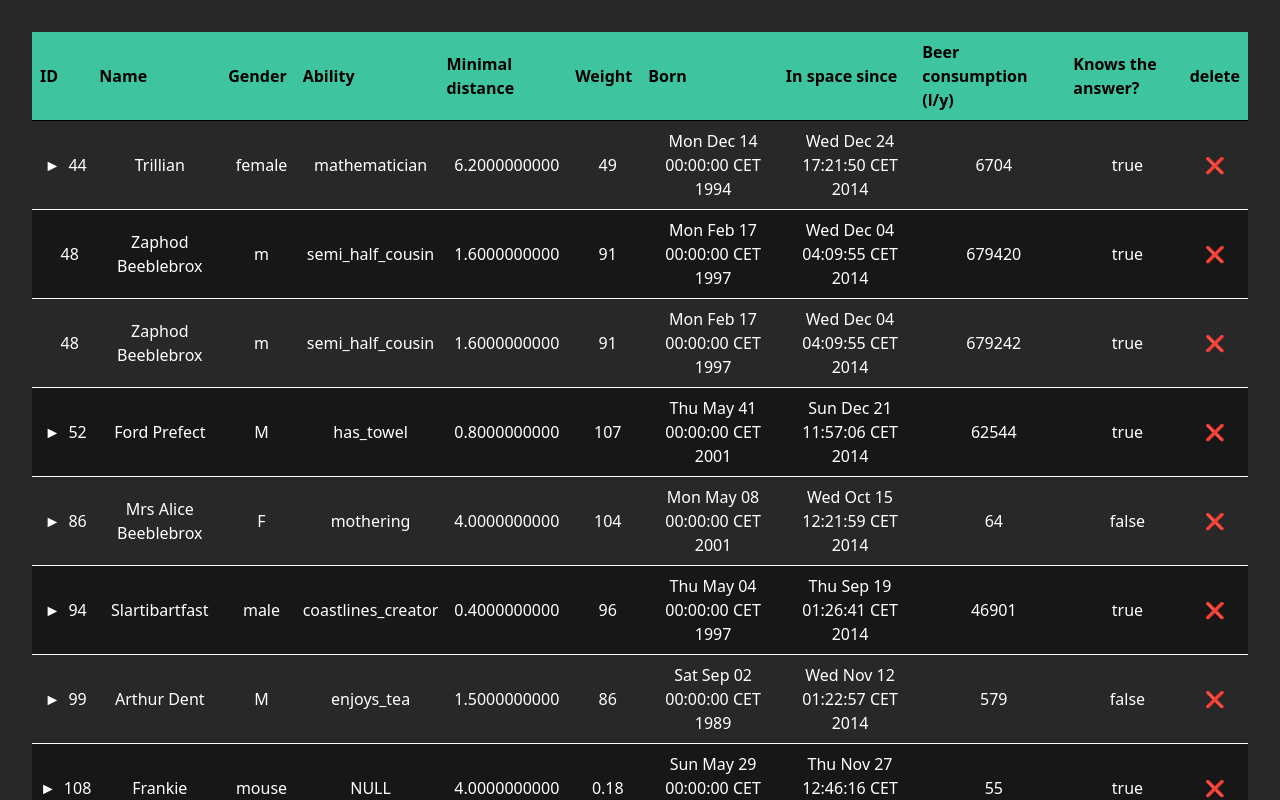
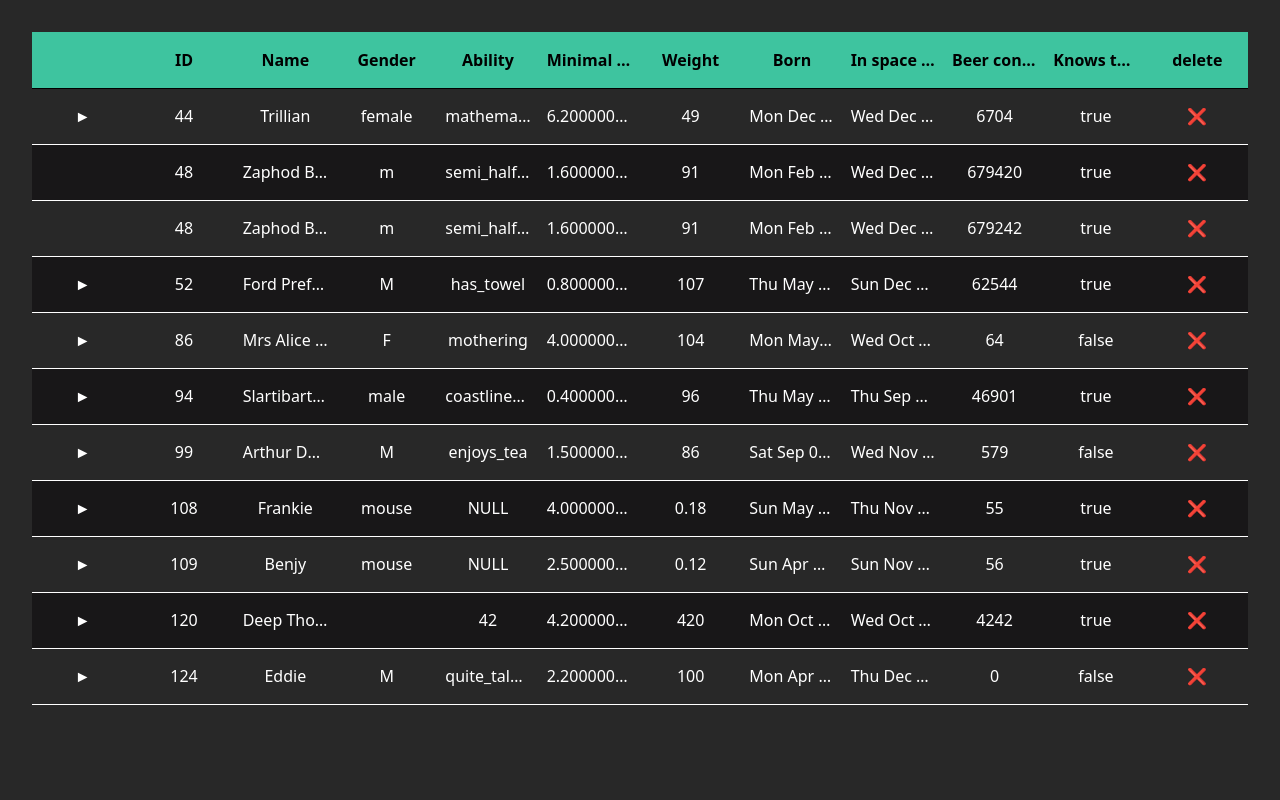
Before and after one commit to u4zarus/hierarchy-table, a React (Vite) app: page / in a window 1280 px wide. Shown: the top 800 px of the page. Built offline with nearby package versions, Linux system fonts and the light colour scheme.

Commit message:
Fix layout shifts

```diff
--- a/src/components/HierarchyTable/HierarchyTable.tsx
+++ b/src/components/HierarchyTable/HierarchyTable.tsx
@@ -9,14 +9,12 @@ const HierarchyTable = () => {
     const allMainHeaders = [...mainHeaders, "delete"];
 
     return (
-        <table className="w-full">
+        <table className="w-full table-fixed">
             <thead className="text-black">
                 <tr>
+                    <th className="p-2 border-b bg-primary"></th>
                     {allMainHeaders.map((header) => (
-                        <th
-                            key={header}
-                            className="p-2 border-b text-left bg-primary"
-                        >
+                        <th key={header} className="p-2 border-b bg-primary">
                             {header}
                         </th>
                     ))}
--- a/src/components/TableRow/TableRow.tsx
+++ b/src/components/TableRow/TableRow.tsx
@@ -27,7 +27,6 @@ const TableRow = ({ item, depth }: TableRowProps) => {
         removeItem(item.data.ID as string, item);
     };
 
-    const icon = hasChildren ? (isExpanded ? "▼" : "►") : "";
     const allKeys = Object.keys(item.data);
 
     return (
@@ -36,28 +35,30 @@ const TableRow = ({ item, depth }: TableRowProps) => {
                 className="cursor-pointer hover:bg-gray-900 odd:bg-surface-dark even:bg-surface-darker"
                 onClick={hasChildren ? toggleExpand : undefined}
             >
-                {allKeys.map((key, index) => {
+                {/* Icon column */}
+                <td className="py-2 border-b">
+                    {hasChildren && (
+                        <span className="cursor-pointer">
+                            {isExpanded ? "▼" : "►"}
+                        </span>
+                    )}
+                </td>
+
+                {/* Data columns */}
+                {allKeys.map((key) => {
                     const value = item.data[key];
-                    const isFirstCell = index === 0;
-
                     return (
                         <td
-                            key={`${key}-${String(item.data.ID)}`} // Avoiding duplicate ID (48)
-                            className="py-2 border-b"
-                            style={{
-                                paddingLeft: isFirstCell
-                                    ? `${depth * 20 + 8}px`
-                                    : "8px",
-                            }}
+                            key={`${key}-${String(item.data.ID)}`}
+                            className="py-2 border-b px-2"
                         >
-                            {isFirstCell && (
-                                <span className="mr-2">{icon}</span>
-                            )}
                             {String(value)}
                         </td>
                     );
                 })}
-                <td className="py-2 border-b">
+
+                {/* Delete button column */}
+                <td className="py-2 border-b text-center">
                     <button onClick={handleDelete} className="cursor-pointer">
                         ❌
                     </button>
@@ -85,19 +86,9 @@ const TableRow = ({ item, depth }: TableRowProps) => {
                                 )}-${groupIndex}`}
                                 className="bg-primary text-black"
                             >
+                                <th className="p-2 border-b bg-primary"></th>
                                 {allChildHeaders.map((header) => (
-                                    <th
-                                        key={header}
-                                        className="p-2 border-b text-center"
-                                        style={{
-                                            paddingLeft:
-                                                header === allChildHeaders[0]
-                                                    ? `${
-                                                          (depth + 1) * 20 + 8
-                                                      }px`
-                                                    : "8px",
-                                        }}
-                                    >
+                                    <th key={header} className="p-2 border-b">
                                         {header}
                                     </th>
                                 ))}
--- a/src/index.css
+++ b/src/index.css
@@ -9,3 +9,9 @@
 body {
     @apply text-white bg-surface-dark;
 }
+
+td,
+th,
+tr {
+    @apply whitespace-nowrap overflow-hidden text-ellipsis h-14 text-center;
+}
```
Also changed, not shown: src/components/HierarchyTable/index.ts (deleted).
